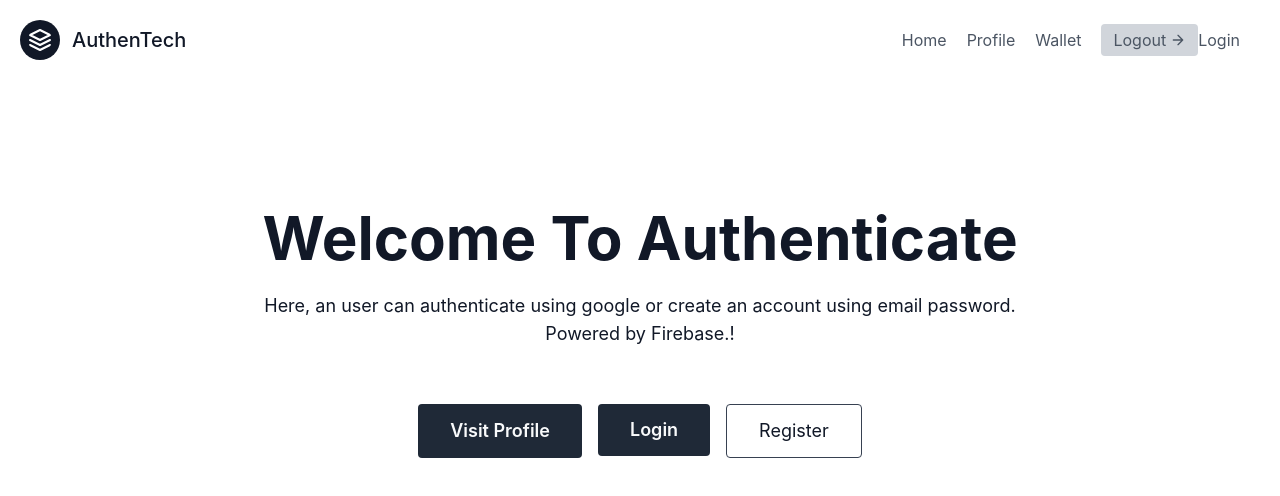
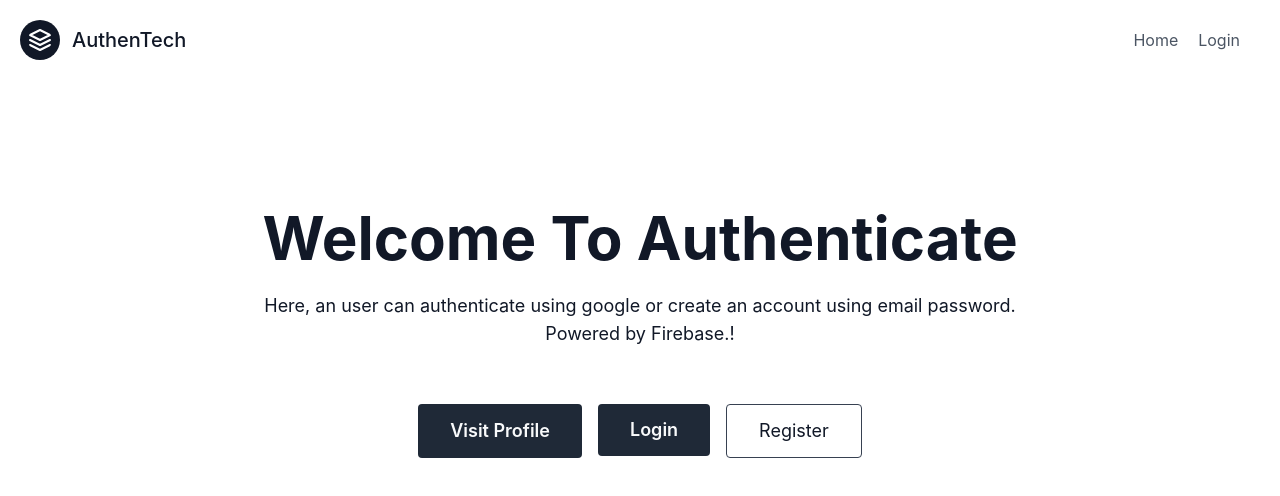
Before and after one commit to shohan89/authentech, a React (Create React App) app: page / in a window 1280 px wide. Shown: the top 496 px of the page. Built offline with nearby package versions, Linux system fonts and the light colour scheme; no server answers.

Commit message:
COnditionally render nav data Login and Logout

```diff
--- a/src/components/Navbar.js
+++ b/src/components/Navbar.js
@@ -38,7 +38,7 @@ const Navbar = () => {
             Home
           </Link>
 
-          <Link to='/profile' className='mr-5 hover:text-gray-900'>
+          { user?.email ? (<><Link to='/profile' className='mr-5 hover:text-gray-900'>
                 Profile
               </Link>
               <Link to='/wallet' className='mr-5 hover:text-gray-900'>
@@ -57,11 +57,12 @@ const Navbar = () => {
                 >
                   <path d='M5 12h14M12 5l7 7-7 7'></path>
                 </svg>
-          </button>
-
+              </button></>) :
             <Link to='/login' className='mr-5 hover:text-gray-900'>
               Login
-          </Link>
+            </Link>}
+
+
         </nav>
       </div>
     </header>
```
Lines whose indentation alone changed are shown as unchanged.
